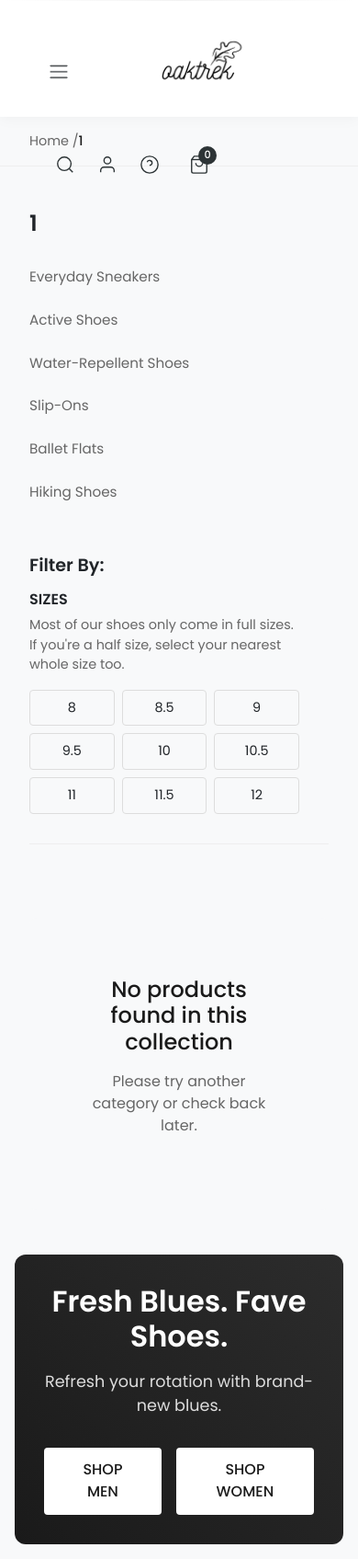
After one commit to rachitgoyal3313/OakTrekG33_EcommerceWebsite_Repo, a Flask app: page /collections/1 in a window 390 px wide. The commit adds this page. Shown: the whole page at 92% size. Run offline with Flask 3, Linux system fonts and the light colour scheme; some libraries are stand-ins or nearby versions.

Commit message:
Added products.html

```diff
--- a/app.py
+++ b/app.py
@@ -50,10 +50,38 @@ with app.app_context():
     db.create_all()
 
 
+
 @app.route("/stores")
-def index():
+def stores():
     return render_template("stores.html")
 
+@app.route("/collections/<string:collection_name>")
+def products(collection_name):
+    # Query products based on collection name (which could be a category or gender)
+    # Using the Product model from your database
+    if collection_name.lower() in ['men', 'mens', "men's"]:
+        products = Product.query.filter_by(gender='Male').all()
+    elif collection_name.lower() in ['women', 'womens', "women's"]:
+        products = Product.query.filter_by(gender='Female').all()
+    else:
+        # If collection_name is a category (like 'everyday-sneakers')
+        # Convert URL-friendly format to database format (e.g., 'everyday-sneakers' to 'Everyday Sneakers')
+        category = collection_name.replace('-', ' ').title()
+        products = Product.query.filter_by(category=category).all()
+
+    # Get unique categories for sidebar navigation
+    categories = db.session.query(Product.category).distinct().all()
+    categories = [cat[0] for cat in categories]  # Convert from tuples to list
+
+    return render_template(
+        "products.html",
+        products=products,
+        collection_name=collection_name,
+        categories=categories
+    )
+@app.route('/product/<int:product_id>')
+def product_page(product_id):
+    return f"Product Page for ID {product_id}"
 
 if __name__ == '__main__':
     app.run(debug=True)
--- a/static/css/styles.css
+++ b/static/css/styles.css
@@ -3,7 +3,7 @@ body{
     flex-direction: column;
 }
 
-header{
-    /* height: 10vh; */
+/* header{
+    height: 10vh;
     width: 100vw;
-}
+}  */
--- a/templates/base.html
+++ b/templates/base.html
@@ -197,7 +197,7 @@
                             </div>
                         </li>
                         <li class="nav-item">
-                            <a class="nav-link" href="#">Stores</a>
+                            <a class="nav-link" href="{{ url_for('stores' ) }}">Stores</a>
                             <!-- <div id="storesDropdown" class="custom-dropdown">
                                 <div class="dropdown-content">
                                     <div class="dropdown-section">
--- /dev/null
+++ b/templates/product.html
@@ -0,0 +1 @@
+{% extends 'base.html' %}
--- /dev/null
+++ b/templates/products.html
@@ -0,0 +1,462 @@
+{% extends "base.html" %}
+
+{% block title_block %}{{ collection_name.title() }} Collection | OakTrek{% endblock %}
+
+{% block style_block %}
+<style>
+    /* General Layout */
+    .product-grid {
+        display: grid;
+        grid-template-columns: 280px 1fr;
+        gap: 3rem;
+        padding: 2rem 4rem;
+        max-width: 1600px;
+        margin: 0 auto;
+    }
+
+    /* Breadcrumb Styling */
+    .breadcrumb {
+        padding: 1rem 4rem;
+        background-color: transparent;
+        border-bottom: 1px solid #eee;
+        font-size: 0.9rem;
+        color: #666;
+    }
+
+    .breadcrumb span:last-child {
+        color: #1a1a1a;
+        font-weight: 500;
+    }
+
+    /* Gender Toggle */
+    .toggle-container {
+        padding: 1rem 4rem;
+        border-bottom: 1px solid #eee;
+    }
+
+    .toggle-buttons {
+        display: flex;
+        justify-content: flex-end;
+        gap: 0.5rem;
+    }
+
+    .toggle-button {
+        padding: 0.6rem 2rem;
+        border: 1px solid #ddd;
+        background: white;
+        cursor: pointer;
+        font-size: 0.9rem;
+        font-weight: 500;
+        transition: all 0.3s ease;
+        border-radius: 4px;
+    }
+
+    .toggle-button:hover {
+        background: #f8f9fa;
+    }
+
+    .toggle-button.active {
+        background: #1a1a1a;
+        color: white;
+        border-color: #1a1a1a;
+    }
+
+    /* Sidebar Styling */
+    .filters {
+        padding-right: 2rem;
+        border-right: 1px solid #eee;
+    }
+
+    .filters h2 {
+        font-size: 1.5rem;
+        margin-bottom: 1.5rem;
+        font-weight: 600;
+    }
+
+    .nav-item {
+        margin-bottom: 0.5rem;
+    }
+
+    .category-link {
+        color: #666;
+        text-decoration: none;
+        padding: 0.5rem 0;
+        display: block;
+        transition: all 0.3s ease;
+        font-size: 0.95rem;
+    }
+
+    .category-link:hover {
+        color: #1a1a1a;
+        transform: translateX(5px);
+    }
+
+    .category-link.active {
+        color: #1a1a1a;
+        font-weight: 600;
+    }
+
+    .filter-section {
+        margin-top: 2.5rem;
+    }
+
+    .filter-section h3 {
+        font-size: 1.2rem;
+        margin-bottom: 1rem;
+        font-weight: 600;
+    }
+
+    .sizes-filter h4 {
+        font-size: 1rem;
+        margin-bottom: 0.5rem;
+        font-weight: 600;
+    }
+
+    .sizes-filter p {
+        font-size: 0.9rem;
+        color: #666;
+        margin-bottom: 1rem;
+        line-height: 1.5;
+    }
+
+    .size-grid {
+        display: grid;
+        grid-template-columns: repeat(3, 1fr);
+        gap: 0.5rem;
+    }
+
+    .size-option {
+        padding: 0.5rem;
+        border: 1px solid #ddd;
+        text-align: center;
+        cursor: pointer;
+        transition: all 0.3s ease;
+        font-size: 0.9rem;
+        border-radius: 4px;
+    }
+
+    .size-option:hover {
+        border-color: #1a1a1a;
+    }
+
+    .size-option.active {
+        background: #1a1a1a;
+        color: white;
+        border-color: #1a1a1a;
+    }
+
+    /* Products Grid */
+    .products-container {
+        display: grid;
+        grid-template-columns: repeat(auto-fill, minmax(280px, 1fr));
+        gap: 2rem;
+    }
+
+    .product-card {
+        border: none;
+        padding: 0;
+        text-align: center;
+        position: relative;
+        transition: all 0.3s ease;
+    }
+
+    .product-card:hover {
+        transform: translateY(-5px);
+    }
+
+    .product-card:hover .product-image {
+        box-shadow: 0 5px 15px rgba(0,0,0,0.1);
+    }
+
+    .product-image-container {
+        position: relative;
+        margin-bottom: 1rem;
+        border-radius: 8px;
+        overflow: hidden;
+    }
+
+    .product-image {
+        width: 100%;
+        height: 300px;
+        object-fit: cover;
+        transition: all 0.3s ease;
+    }
+
+    .product-badge {
+        position: absolute;
+        top: 1rem;
+        left: 1rem;
+        padding: 0.4rem 1rem;
+        background-color: #1a1a1a;
+        color: white;
+        font-size: 0.8rem;
+        font-weight: 500;
+        border-radius: 4px;
+        z-index: 1;
+    }
+
+    .product-name {
+        font-size: 1rem;
+        margin: 0.5rem 0;
+        font-weight: 500;
+        color: #1a1a1a;
+    }
+
+    .product-price {
+        font-size: 1rem;
+        color: #666;
+        margin-bottom: 0.5rem;
+    }
+
+    /* Promotional Banner */
+    .promo-banner {
+        background-color: #1a1a1a;
+        color: white;
+        padding: 4rem;
+        text-align: center;
+        margin: 4rem;
+        border-radius: 12px;
+        background-image: linear-gradient(45deg, #1a1a1a, #2c2c2c);
+    }
+
+    .promo-banner h2 {
+        font-size: 2.5rem;
+        margin-bottom: 1rem;
+        font-weight: 600;
+    }
+
+    .promo-banner p {
+        font-size: 1.1rem;
+        margin-bottom: 2rem;
+        color: #ddd;
+    }
+
+    .banner-buttons {
+        display: flex;
+        justify-content: center;
+        gap: 1rem;
+    }
+
+    .banner-button {
+        padding: 0.8rem 2rem;
+        background-color: white;
+        color: #1a1a1a;
+        text-decoration: none;
+        border-radius: 4px;
+        font-weight: 500;
+        transition: all 0.3s ease;
+    }
+
+    .banner-button:hover {
+        background-color: #f0f0f0;
+        transform: translateY(-2px);
+    }
+
+    /* No Products Message */
+    .no-products {
+        grid-column: 1 / -1;
+        text-align: center;
+        padding: 4rem;
+        background-color: #f8f9fa;
+        border-radius: 8px;
+    }
+
+    .no-products h3 {
+        font-size: 1.5rem;
+        margin-bottom: 1rem;
+        color: #1a1a1a;
+    }
+
+    .no-products p {
+        color: #666;
+    }
+
+    /* Quick View Overlay */
+    .quick-view-overlay {
+        position: fixed;
+        top: 0;
+        left: 0;
+        right: 0;
+        bottom: 0;
+        background-color: rgba(0,0,0,0.5);
+        display: none;
+        justify-content: center;
+        align-items: center;
+        z-index: 1000;
+    }
+
+    .quick-view-content {
+        background: white;
+        padding: 2rem;
+        border-radius: 8px;
+        max-width: 600px;
+        width: 90%;
+        position: relative;
+    }
+
+    .product-link{
+        text-decoration: none;
+        color: inherit;
+    }
+
+    /* Responsive Design */
+    @media (max-width: 1200px) {
+        .product-grid {
+            padding: 2rem;
+        }
+        .breadcrumb, .toggle-container {
+            padding: 1rem 2rem;
+        }
+        .promo-banner {
+            margin: 2rem;
+            padding: 3rem;
+        }
+    }
+
+    @media (max-width: 992px) {
+        .product-grid {
+            grid-template-columns: 1fr;
+        }
+        .filters {
+            border-right: none;
+            border-bottom: 1px solid #eee;
+            padding-bottom: 2rem;
+            margin-bottom: 2rem;
+        }
+    }
+
+    @media (max-width: 768px) {
+        .products-container {
+            grid-template-columns: repeat(auto-fill, minmax(240px, 1fr));
+        }
+        .promo-banner {
+            margin: 1rem;
+            padding: 2rem;
+        }
+        .promo-banner h2 {
+            font-size: 2rem;
+        }
+    }
+</style>
+{% endblock %}
+
+{% block main_block %}
+    <!-- Gender Toggle -->
+    <!-- <div class="toggle-container">
+        <div class="toggle-buttons">
+            <a href="{{ url_for('products', collection_name='womens') }}"
+               class="toggle-button {% if 'women' in collection_name.lower() %}active{% endif %}">
+                WOMEN
+            </a>
+            <a href="{{ url_for('products', collection_name='mens') }}"
+               class="toggle-button {% if 'men' in collection_name.lower() %}active{% endif %}">
+                MEN
+            </a>
+        </div>
+    </div> -->
+
+    <!-- Breadcrumb -->
+    <nav aria-label="breadcrumb" class="breadcrumb">
+        <span>Home / </span>
+        <span>{{ collection_name.replace('-', ' ').title() }}</span>
+    </nav>
+
+    <div class="product-grid">
+        <!-- Left Sidebar Filters -->
+        <div class="filters">
+            <h2>{{ collection_name.replace('-', ' ').title() }}</h2>
+            <nav>
+                <ul class="nav flex-column">
+                    {% for category in categories %}
+                    <li class="nav-item">
+                        <a href="{{ url_for('products', collection_name=category.lower().replace(' ', '-')) }}"
+                           class="category-link {% if category.lower() in collection_name.lower() %}active{% endif %}">
+                            {{ category }}
+                        </a>
+                    </li>
+                    {% endfor %}
+                </ul>
+            </nav>
+
+            <div class="filter-section">
+                <h3>Filter By:</h3>
+                <div class="sizes-filter">
+                    <h4>SIZES</h4>
+                    <p>Most of our shoes only come in full sizes. If you're a half size, select your nearest whole size too.</p>
+                    <div class="size-grid">
+                        {% for size in range(8, 13) %}
+                            <div class="size-option">{{ size }}</div>
+                            {% if size != 12 %}
+                                <div class="size-option">{{ size }}.5</div>
+                            {% endif %}
+                        {% endfor %}
+                    </div>
+                </div>
+            </div>
+        </div>
+
+        <!-- Main Product Grid -->
+        <div class="products-container">
+            {% if products %}
+                {% for product in products %}
+                <a href="#" class="product-link">
+                <div class="product-card">
+                    <div class="product-image-container">
+                        {% if loop.index == 1 %}
+                            <span class="product-badge">NEW</span>
+                        {% endif %}
+                        {% if loop.index == 2 %}
+                            <span class="product-badge">BESTSELLER</span>
+                        {% endif %}
+
+                        <img class="product-image"
+                             src="{{ url_for('static', filename='assets/products/' + product.image_name) }}"
+                             alt="{{ product.product_name }}"
+                             loading="lazy">
+                    </div>
+                    <h3 class="product-name">{{ product.product_name }}</h3>
+                    <p class="product-price">${{ "%.2f"|format(product.price) }}</p>
+                </div>
+                </a>
+                {% endfor %}
+            {% else %}
+                <div class="no-products">
+                    <h3>No products found in this collection</h3>
+                    <p>Please try another category or check back later.</p>
+                </div>
+            {% endif %}
+        </div>
+    </div>
+
+    <!-- Promotional Banner -->
+    <div class="promo-banner">
+        <h2>Fresh Blues. Fave Shoes.</h2>
+        <p>Refresh your rotation with brand-new blues.</p>
+        <div class="banner-buttons">
+            <a href="{{ url_for('products', collection_name='mens') }}" class="banner-button">SHOP MEN</a>
+            <a href="{{ url_for('products', collection_name='womens') }}" class="banner-button">SHOP WOMEN</a>
+        </div>
+    </div>
+{% endblock %}
+
+{% block scripts %}
+<script>
+document.addEventListener('DOMContentLoaded', function() {
+    // Size selection functionality
+    const sizeOptions = document.querySelectorAll('.size-option');
+    sizeOptions.forEach(option => {
+        option.addEventListener('click', function() {
+            this.classList.toggle('active');
+        });
+    });
+
+    // Lazy loading for images
+    if ('loading' in HTMLImageElement.prototype) {
+        const images = document.querySelectorAll('img[loading="lazy"]');
+        images.forEach(img => {
+            img.src = img.src;
+        });
+    }
+});
+</script>
+{% endblock %}
```
Also changed, not shown: products.db, static/assets/products/mizzle-runner-navy.jpg (added), static/assets/products/tree-dasher-2-blue.jpg (added), static/assets/products/tree-flyer-black.jpg (added), static/assets/products/tree-runner-classic-black.jpg (added), static/assets/products/tree-runner-go-navy.png (added), static/assets/products/wool-runner-gray.jpg (added), 1 other file.
